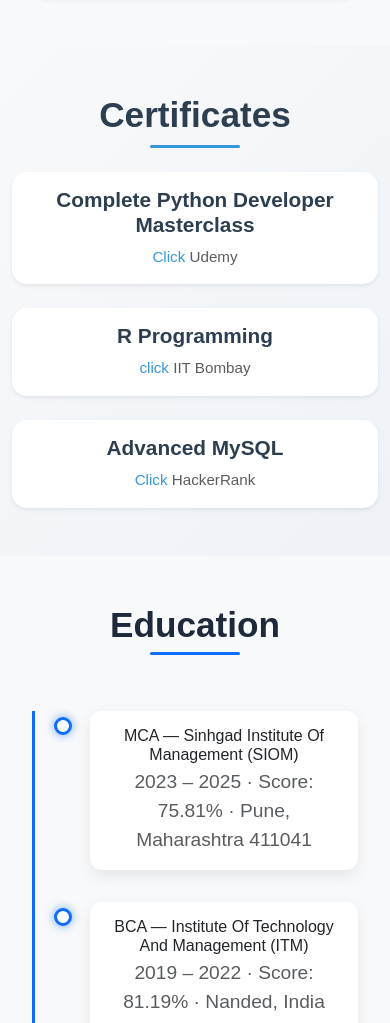
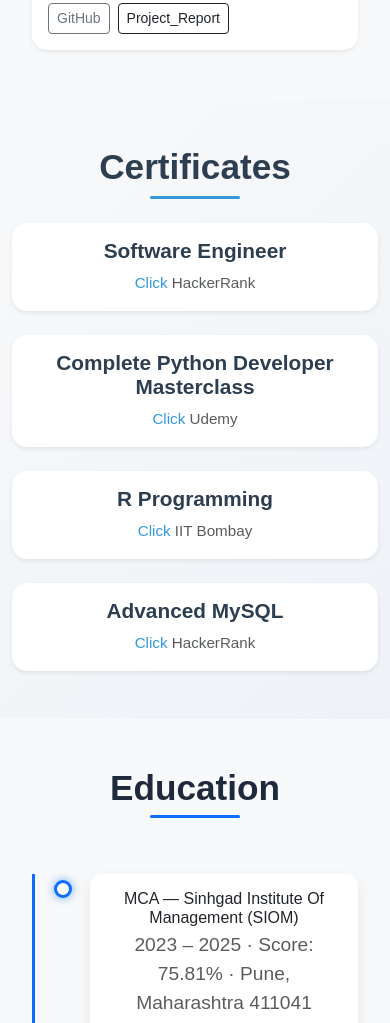
Before and after one commit to sunilshinde1319/SunilShinde_Portfolio, a plain HTML site: page index.html in a window 390 px wide. Shown: the part 4009-5032 px from the top of the page. Drawn offline with nearby package versions, Linux system fonts and the light colour scheme.

Commit message:
Updated portfolio files (images + HTML), fixed Sample.java

```diff
--- a/index.html
+++ b/index.html
@@ -239,40 +239,60 @@
 <section id="certs" class="py-5 fade-in-section">
   <div class="container">
     <h2 class="section-title text-center mb-4">Certificates</h2>
-      <!-- certificate cards same -->
+
+    <!-- Row wrapper for all certificate cards -->
     <div class="row g-4">
+      <!-- Card 1 -->
+      <div class="col-md-4">
+        <div class="card h-100 shadow-sm">
+          <div class="card-body">
+            <h5 class="card-title">Software Engineer</h5>
+            <p class="card-text text-muted">
+              <a href="https://www.hackerrank.com/certificates/c753c077ac71" target="_blank">Click</a> HackerRank
+            </p>
+          </div>
+        </div>
+      </div>
+
+      <!-- Card 2 -->
       <div class="col-md-4">
         <div class="card h-100 shadow-sm">
           <div class="card-body">
             <h5 class="card-title">Complete Python Developer Masterclass</h5>
-
-              <p class="card-text text-muted"><a
-                  href="https://www.udemy.com/certificate/UC-f32a6f33-2e53-4c32-aa86-6e2f95e899d8/">Click </a>Udemy</p>
+            <p class="card-text text-muted">
+              <a href="https://www.udemy.com/certificate/UC-f32a6f33-2e53-4c32-aa86-6e2f95e899d8/" target="_blank">Click</a> Udemy
+            </p>
           </div>
         </div>
       </div>
+
+      <!-- Card 3 -->
       <div class="col-md-4">
         <div class="card h-100 shadow-sm">
           <div class="card-body">
             <h5 class="card-title">R Programming</h5>
-              <p class="card-text text-muted"><a
-                  href="https://www.linkedin.com/in/s2001/overlay/1727832743429/single-media-viewer/?profileId=ACoAADal9qsBW0SH6-lI9JsCRnQYbiG-fVjI5hU">click
-                </a>IIT Bombay</p>
+            <p class="card-text text-muted">
+              <a href="https://www.linkedin.com/in/s2001/overlay/1727832743429/single-media-viewer/?profileId=ACoAADal9qsBW0SH6-lI9JsCRnQYbiG-fVjI5hU" target="_blank">Click</a> IIT Bombay
+            </p>
           </div>
         </div>
       </div>
+
+      <!-- Card 4 -->
       <div class="col-md-4">
         <div class="card h-100 shadow-sm">
           <div class="card-body">
             <h5 class="card-title">Advanced MySQL</h5>
-              <p class="card-text text-muted"><a href="https://www.hackerrank.com/certificates/fe952c098557"> Click </a>
-                HackerRank</p>
+            <p class="card-text text-muted">
+              <a href="https://www.hackerrank.com/certificates/fe952c098557" target="_blank">Click</a> HackerRank
+            </p>
           </div>
         </div>
       </div>
-      </div>
-    </div>
+    </div><!-- /row -->
+  </div><!-- /container -->
 </section>
+
 
   <!-- EDUCATION -->
   <section id="education" class="py-5 bg-body-tertiary fade-in-section">
```
Also changed, not shown: assets/profile.jpg, assets/profile1.jpg (added). Lines whose indentation alone changed are shown as unchanged.
